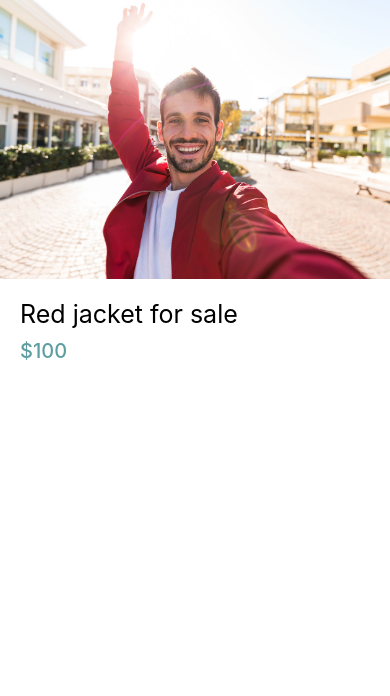
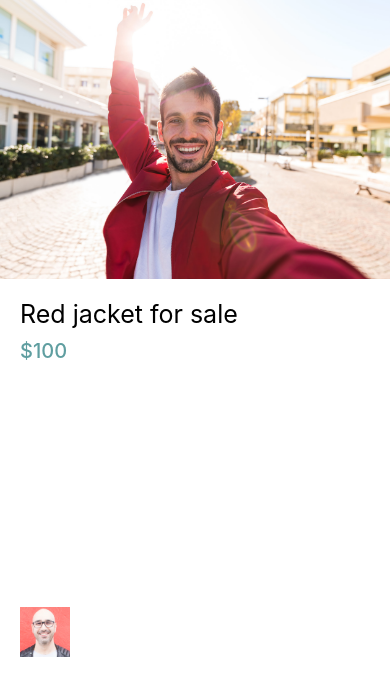
Before and after one commit to jgarcia4444/DoneWithItTutorial, a React Native app: screen / in a window 390 px wide. Shown: the top 696 px of the page. Built offline with nearby package versions, Linux system fonts and the light colour scheme; what react-native-status-bar-height would draw is missing.

Commit message:
Added in the listing user image

```diff
--- a/app/components/ListingDetailsScreen.js
+++ b/app/components/ListingDetailsScreen.js
@@ -8,11 +8,9 @@ export default function ListingDetailsScreen({image, listingUserInfo, title, sub
             flex: 1,
             width: '100%',
             alignItems: 'center',
-            justifyContent: 'center'
+            justifyContent: 'flex-start'
         },
         itemImageStyle: {
-            position: 'absolute',
-            top: 0,
             width: '100%',
             height: '33%'
         },
@@ -25,17 +23,21 @@ export default function ListingDetailsScreen({image, listingUserInfo, title, sub
             marginTop: 10,
             fontWeight: '500'
         },
-        listingUserContainerStyle: {
-
-        },
         textViewContainer: {
-            position: 'absolute',
-            top: '33%',
             width: '100%',
             color: '#000',
             paddingTop: 20,
             paddingLeft: 20
-        }
+        },
+        listingUserContainerStyle: {
+            width: '90%'
+        },
+        userImageStyle: {
+            width: 50,
+            resizeMode: 'contain',
+            borderRadius: 50 / 2
+        },
+
     })
 
     const {listingUserImage, listingUserName, listingUserListings} = listingUserInfo
@@ -48,7 +50,7 @@ export default function ListingDetailsScreen({image, listingUserInfo, title, sub
                 <Text style={styles.subtitleStyle}>{subtitle}</Text>
             </View>
             <View style={styles.listingUserContainerStyle}>
-
+                <Image style={styles.userImageStyle} source={listingUserImage} />
             </View>
         </View>
     )
```
